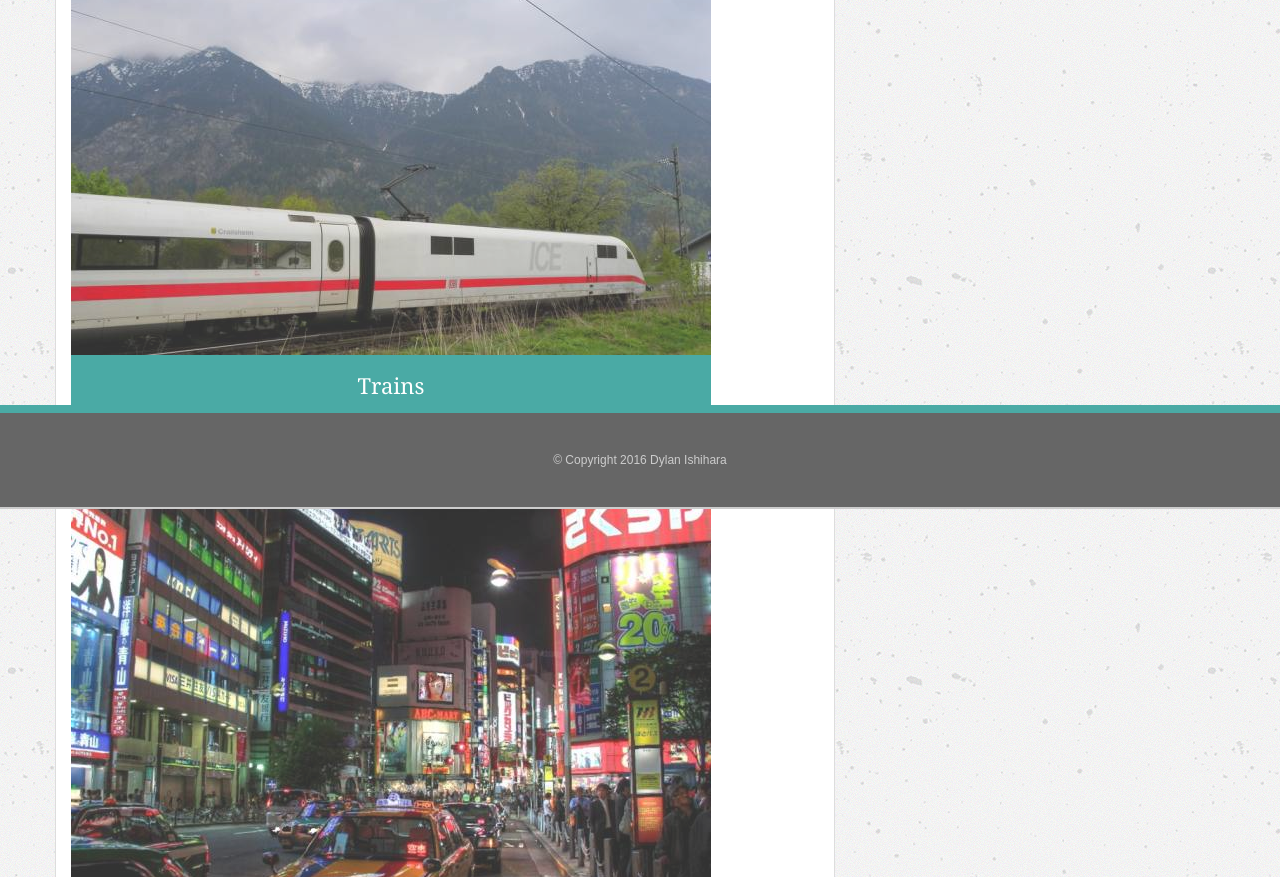
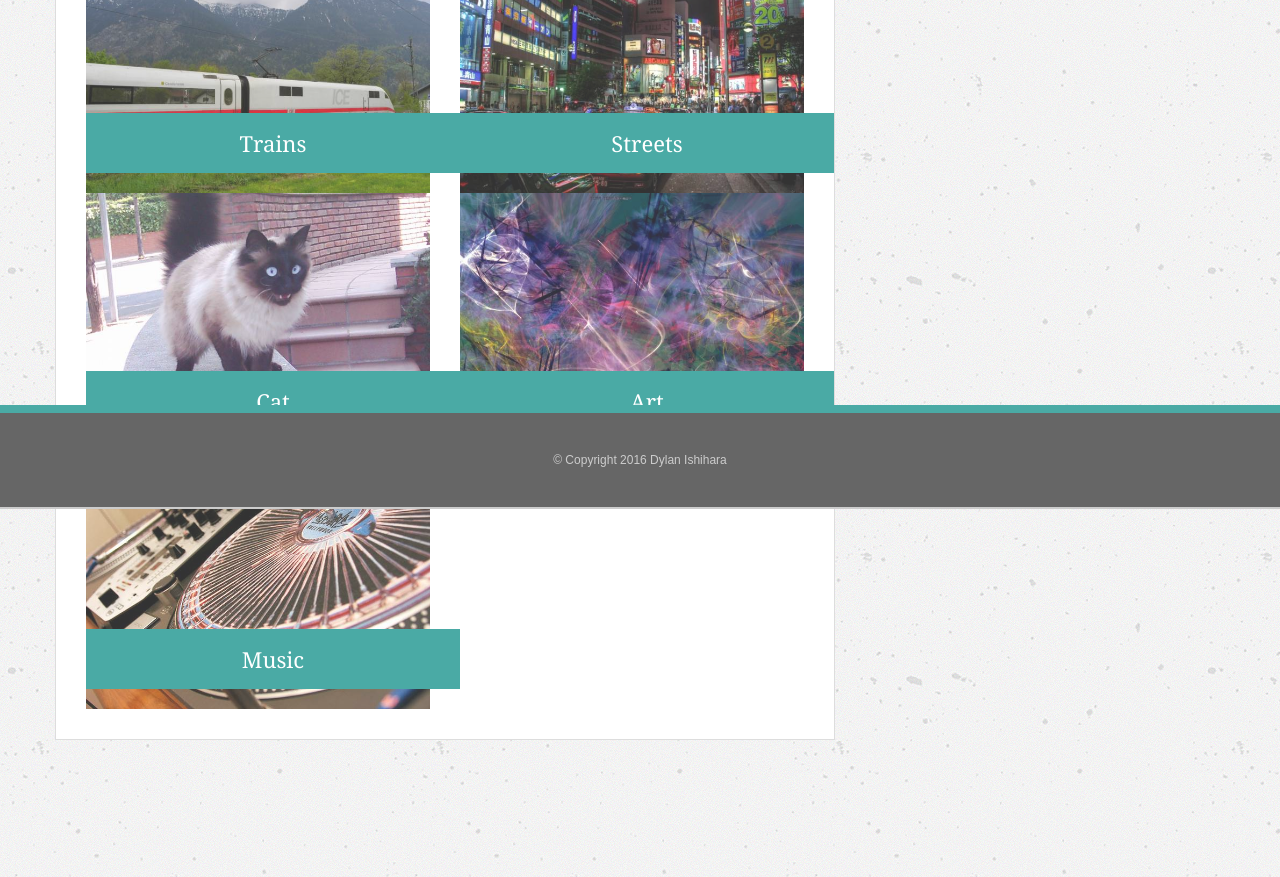
Before and after one commit to lhocke/Boostrap-portfolio, a plain HTML site: page portfolio.html in a window 1280 px wide. Shown: the part 291-1168 px from the top of the page. Drawn offline with nearby package versions, Linux system fonts and the light colour scheme.

Commit message:
adding suggested changes to bootstrap

```diff
--- a/assets/css/style.css
+++ b/assets/css/style.css
@@ -122,12 +122,12 @@ h3,
 
 /* portfolio page */
 
-.work {
+/*.work {
   position: relative;
   float: left;
   margin: 20px 0 25px;
 
-}
+}*/
 
 .work img {
   border: 0 none;
--- a/portfolio.html
+++ b/portfolio.html
@@ -31,30 +31,30 @@
 
 				<div class="row">
 					<!-- Divide portfolio into 3 rows -->
-					<div class="work">
-						<img class="img-responsive" src="assets/images/train.jpg" class="train">
+					<div class="col-md-6 work">
+						<img class="img-responsive" src="assets/images/train.jpg" alt="train">
 						<h3>Trains</h3>
 					</div>
-					<div class="work">
+					<div class="col-md-6 work">
 						<img class="img-responsive" src="assets/images/street.jpg" alt="street">
 						<h3>Streets</h3>
 					</div>
 				</div>
 
 				<div class="row">
-					<div class="work">
+					<div class="col-md-6 work">
 						<img class="img-responsive" src="assets/images/cat.jpg" alt="cat">
 						<h3>Cat</h3>
 					</div>
 
-					<div class="work">
+					<div class="col-md-6 work">
 						<img class="img-responsive" src="assets/images/abstract.jpg" alt="abstract art">
 						<h3>Art</h3>
 					</div>
 				</div>
 
 				<div class="row">
-					<div class="work">
+					<div class="col-md-6 work">
 						<img class="img-responsive" src="assets/images/turntable.jpg" alt="music">
 						<h3>Music</h3>
 					</div>
```
